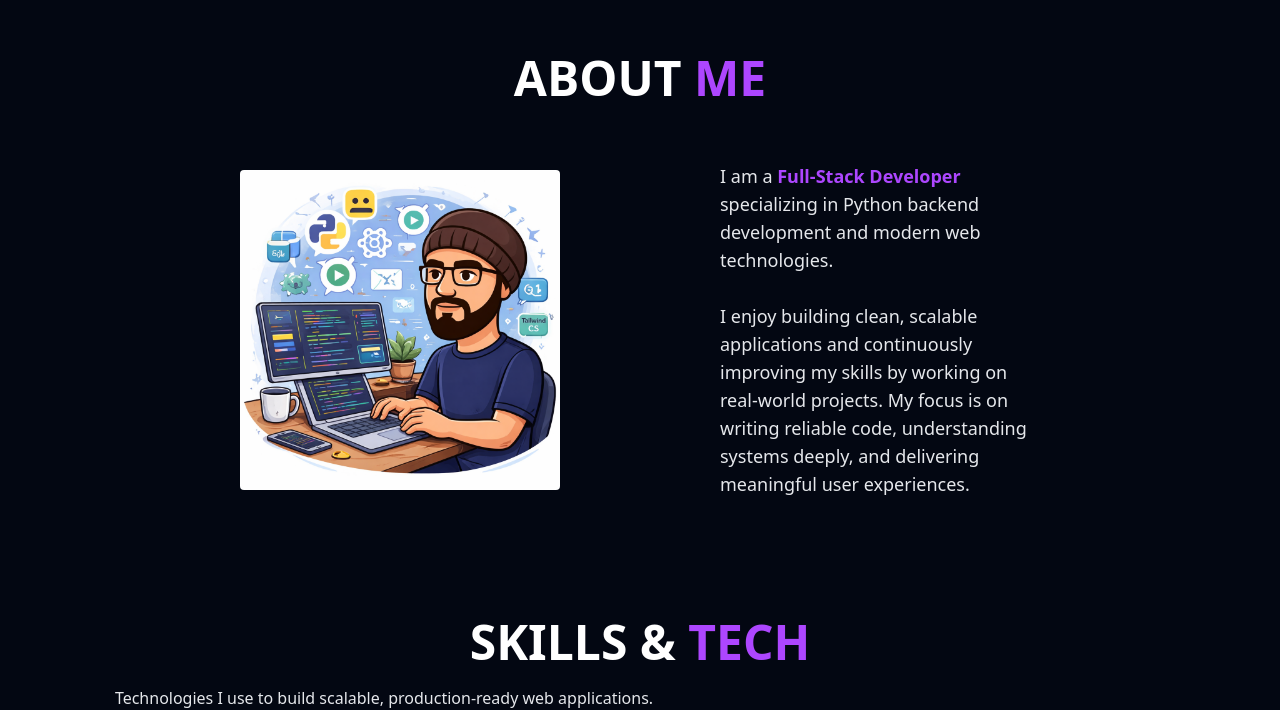
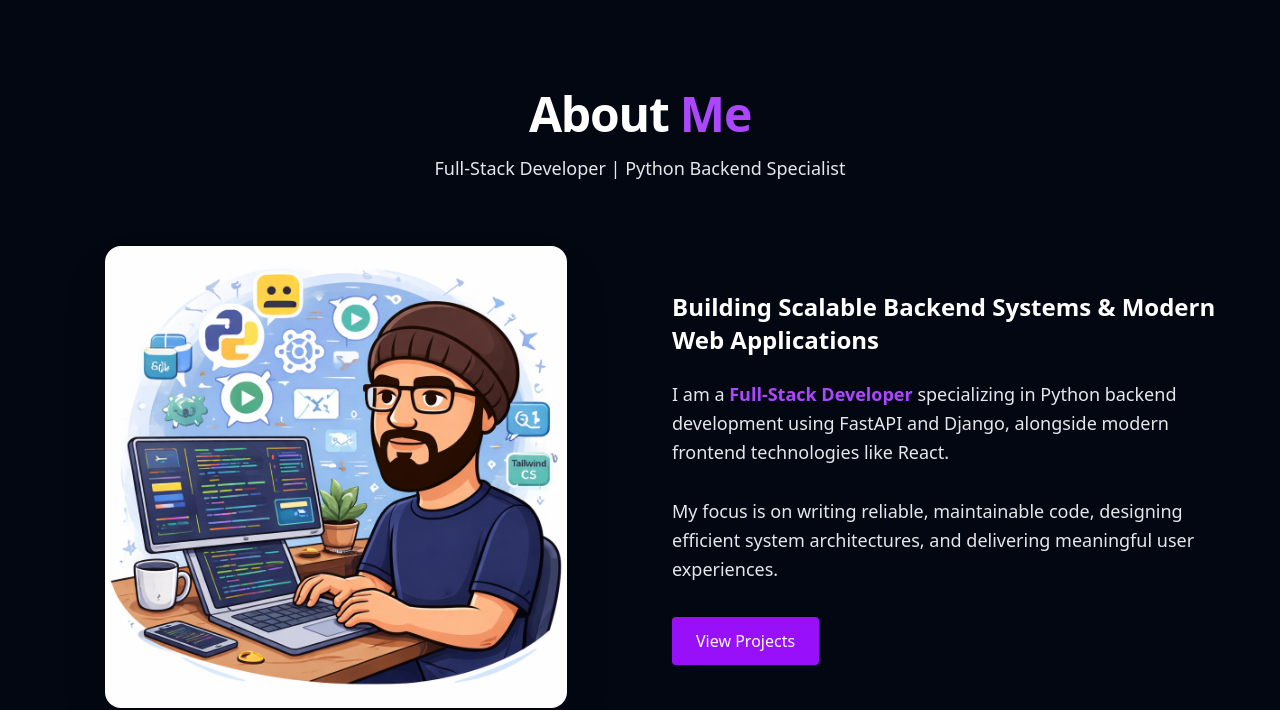
Before and after one commit to vpnnawal02/vipin-nawal-portfolio, a React (Vite) app in the folder frontend/: page / in a window 1280 px wide. Shown: the part 806-1516 px from the top of the page. Built offline with nearby package versions, Linux system fonts and the light colour scheme.

Commit message:
made changes

```diff
--- a/frontend/src/assets/components/About.jsx
+++ b/frontend/src/assets/components/About.jsx
@@ -1,30 +1,73 @@
-import React from 'react'
-import about_image from '../imgs/about.png'
+import React from "react";
+import about_image from "../imgs/about.png";
 
 const About = () => {
     return (
-        <div className='flex flex-col items-center py-10 ' id="about">
+        <section
+            id="about"
+            className="py-24 px-6 bg-transparent lg:h-screen"
+        >
+            <div className="max-w-6xl mx-auto">
 
-            <h1 className='text-5xl font-extrabold my-5'>ABOUT <span className='text-purple-500'>ME</span></h1>
-
-            <div className="flex flex-col items-center justify-center sm:flex-row sm:w-full md:gap-40">
-
-                <div className="w-50 h-auto sm:w-80">
-                    <img src={about_image} alt="about_me_image" className='rounded-sm' />
-                </div>
-
-                <div className="w-80 my-10">
-                    <p className='sm:text-lg'>I am a <span className='font-bold text-purple-500 sm:text-m'>Full-Stack Developer</span> specializing in Python backend development and modern web technologies. <br />
-                        <br />
-                        I enjoy building clean, scalable applications and continuously improving my skills by working on real-world projects. My focus is on writing reliable code, understanding systems deeply, and delivering meaningful user experiences.
+                {/* Section Heading */}
+                <div className="text-center mb-16">
+                    <h2 className="text-4xl md:text-5xl font-extrabold tracking-tight">
+                        About <span className="text-purple-500">Me</span>
+                    </h2>
+                    <p className="text-gray-400 mt-4 text-lg">
+                        Full-Stack Developer | Python Backend Specialist
                     </p>
                 </div>
 
-            </div>
+                {/* Content Grid */}
+                <div className="grid md:grid-cols-2 gap-16 items-center">
+
+                    {/* Image */}
+                    <div className="flex justify-center">
+                        <img
+                            src={about_image}
+                            alt="Full Stack Developer working on scalable web applications"
+                            className="rounded-2xl shadow-2xl w-80 md:w-[85%] transition duration-500 hover:scale-105"
+                        />
+                    </div>
+
+                    {/* Text Content */}
+                    <div className="max-w-xl">
+                        <h3 className="text-2xl font-bold mb-6 leading-snug">
+                            Building Scalable Backend Systems & Modern Web Applications
+                        </h3>
+
+                        <p className="text-gray-300 leading-relaxed text-lg">
+                            I am a{" "}
+                            <span className="text-purple-500 font-semibold">
+                                Full-Stack Developer
+                            </span>{" "}
+                            specializing in Python backend development using FastAPI and
+                            Django, alongside modern frontend technologies like React.
+                            <br />
+                            <br />
+                            My focus is on writing reliable, maintainable code, designing
+                            efficient system architectures, and delivering meaningful user
+                            experiences.
+                        </p>
 
 
-        </div>
-    )
-}
 
-export default About
+                        {/* CTA Buttons */}
+                        <div className="flex gap-4 mt-8">
+                            <a href="#projects">
+                                <button className="bg-purple-600 hover:bg-purple-700 transition px-6 py-3 rounded-sm font-medium text-white ">
+                                    View Projects
+                                </button>
+                            </a>
+
+                        </div>
+                    </div>
+
+                </div>
+            </div>
+        </section>
+    );
+};
+
+export default About;
--- a/frontend/src/assets/components/Reviews.jsx
+++ b/frontend/src/assets/components/Reviews.jsx
@@ -54,7 +54,7 @@ const Reviews = () => {
             </div>
 
             {/* Slider Wrapper */}
-            <div className="relative w-[90%] sm:w-[80%] lg:w-[50%] overflow-hidden">
+            <div className="relative w-[90%] md:w-[80%] xl:w-[50%] overflow-hidden">
 
                 {/* Slides */}
                 <div
```
